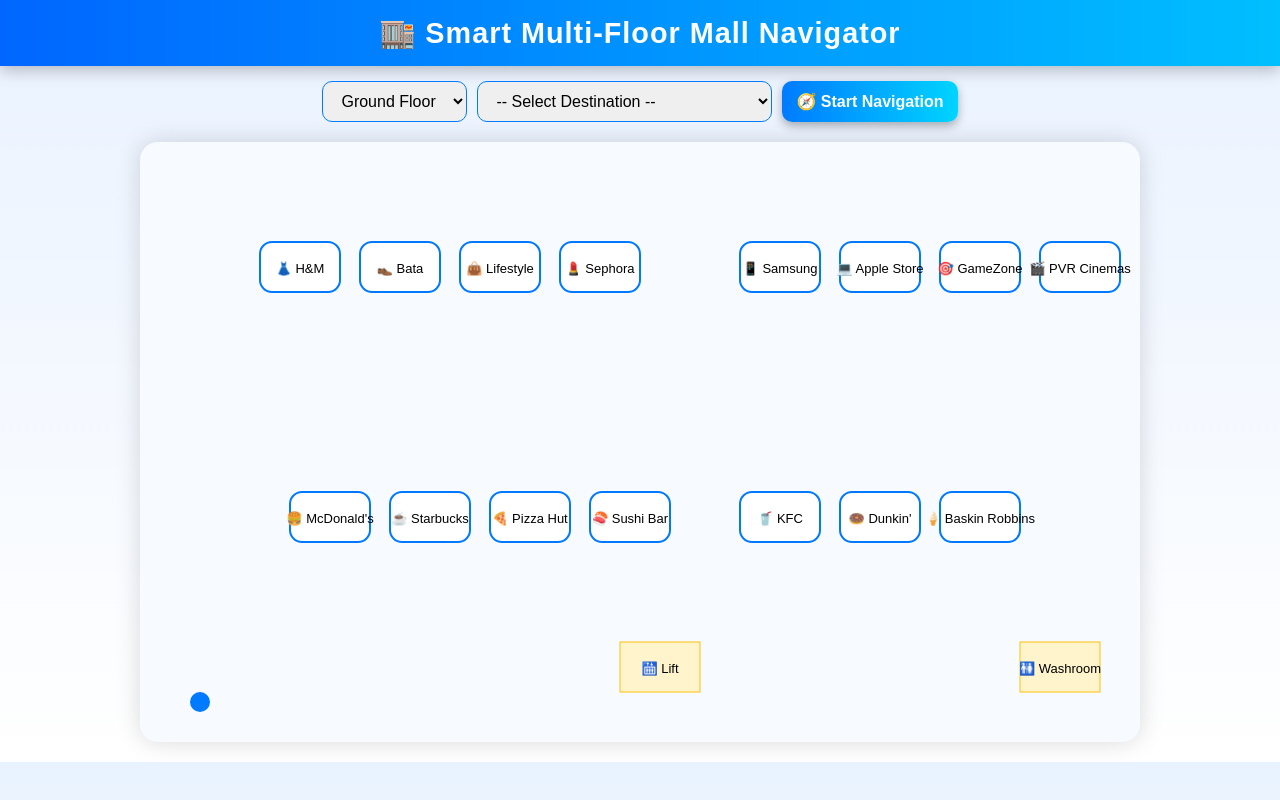
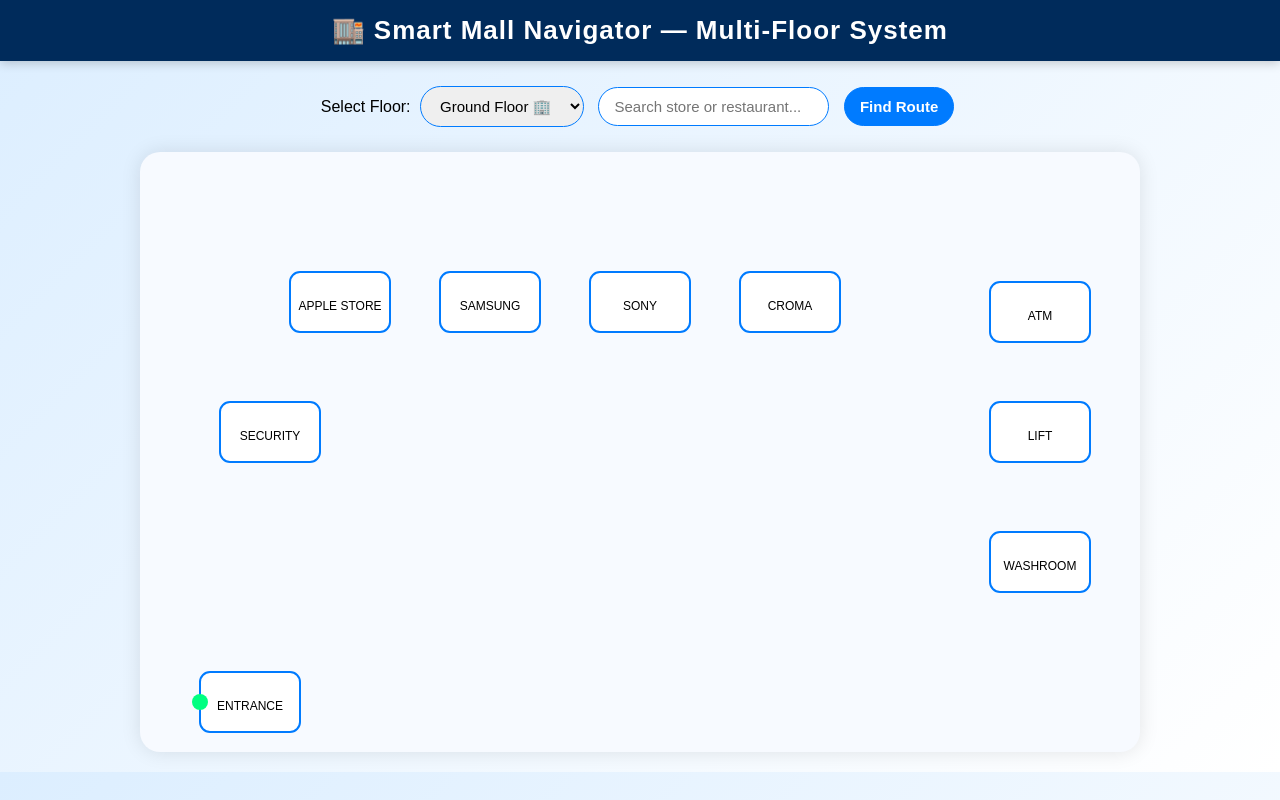
Before and after one commit to vaibhavi03-cloud/instore, a plain HTML site: page index.html in a window 1280 px wide. Drawn offline with Linux system fonts and the light colour scheme.

Commit message:
Refactor index.html for improved navigation and styles
Updated the title and styles for the Smart Mall Navigator. Enhanced the functionality for floor selection and navigation. Improved SVG rendering for stores and added animations.

```diff
--- a/index.html
+++ b/index.html
@@ -3,277 +3,227 @@
 <head>
 <meta charset="UTF-8">
 <meta name="viewport" content="width=device-width, initial-scale=1.0">
-<title>🏬 Smart Mall Navigator</title>
+<title>Smart Mall Navigator — Multi-Floor</title>
 <style>
   body {
+    margin: 0;
     font-family: "Poppins", sans-serif;
-  background: linear-gradient(180deg, #e9f2ff, #ffffff);
-  margin: 0;
-  padding: 0;
+    background: linear-gradient(135deg, #dceeff, #ffffff);
+  }
+
+  header {
+    background: #002b5b;
+    color: white;
     text-align: center;
+    padding: 15px 0;
+    font-size: 26px;
+    font-weight: 600;
+    letter-spacing: 1px;
+    box-shadow: 0 2px 10px rgba(0,0,0,0.2);
   }
-header {
-  background: linear-gradient(90deg, #0066ff, #00bfff);
+
+  #controls {
+    text-align: center;
+    margin: 20px;
+  }
+
+  select, input, button {
+    padding: 10px 15px;
+    border-radius: 25px;
+    border: 1px solid #007bff;
+    margin: 5px;
+    font-size: 15px;
+    outline: none;
+  }
+
+  button {
+    background-color: #007bff;
     color: white;
-  padding: 1rem;
-  font-size: 1.8rem;
-  font-weight: 700;
-  letter-spacing: 1px;
-  box-shadow: 0 4px 15px rgba(0,0,0,0.25);
+    cursor: pointer;
+    font-weight: 600;
+    transition: background 0.3s;
   }
-.controls {
-  margin: 15px auto;
-  display: flex;
-  justify-content: center;
-  flex-wrap: wrap;
-  gap: 10px;
-}
-select, button {
-  padding: 10px 14px;
-  border-radius: 10px;
-  border: 1px solid #007bff;
-  font-size: 16px;
-  cursor: pointer;
-  transition: 0.3s ease;
-}
-button {
-  background: linear-gradient(90deg, #007bff, #00d4ff);
-  color: white;
-  border: none;
-  font-weight: 600;
-  box-shadow: 0 4px 10px rgba(0,0,0,0.3);
-}
-button:hover {
-  transform: scale(1.05);
-}
+
+  button:hover { background: #0056b3; }
+
   svg {
     display: block;
     margin: 20px auto;
-  background: #f7fbff;
-  border-radius: 18px;
-  box-shadow: 0 0 25px rgba(0,0,0,0.15);
+    background: #f7faff;
+    border-radius: 20px;
+    box-shadow: 0 0 20px rgba(0,0,0,0.1);
   }
+
   .store {
     fill: #ffffff;
-  stroke: #0078ff;
+    stroke: #007bff;
     stroke-width: 2;
-  rx: 12;
-  ry: 12;
+    rx: 10;
+    ry: 10;
     transition: all 0.3s ease;
   }
-.store:hover {
-  fill: #cde3ff;
-  transform: scale(1.05);
-}
-.facility {
-  fill: #fff4cc;
-  stroke: #ffc107;
-}
+
+  .store:hover { fill: #cce3ff; transform: scale(1.05); }
+
   text {
-  font-size: 13px;
+    font-size: 12px;
     text-anchor: middle;
     alignment-baseline: middle;
     pointer-events: none;
   }
-.current-location {
-  fill: #007bff;
+
+  .facility { fill: #fff4a3; stroke: #ffcc00; }
+  .path-line {
+    stroke: #ff4747;
+    stroke-width: 3;
+    stroke-dasharray: 10;
+    animation: dash 1s linear infinite;
   }
-.path {
-  stroke: #007bff;
-  stroke-width: 3;
-  stroke-dasharray: 8 5;
-  fill: none;
-}
+  @keyframes dash { to { stroke-dashoffset: -20; } }
+
+  .dot { fill: #00ff80; }
 </style>
 </head>
 <body>
+<header>🏬 Smart Mall Navigator — Multi-Floor System</header>
 
-<header>🏬 Smart Multi-Floor Mall Navigator</header>
-
-<div class="controls">
-  <select id="floorSelect" onchange="changeFloor()">
-    <option value="Ground Floor">Ground Floor</option>
-    <option value="First Floor">First Floor</option>
+<div id="controls">
+  <label for="floorSelect">Select Floor:</label>
+  <select id="floorSelect" onchange="loadFloor()">
+    <option value="Ground Floor">Ground Floor 🏢</option>
+    <option value="1st Floor">1st Floor 👗</option>
+    <option value="2nd Floor">2nd Floor 🎬</option>
   </select>
 
-  <select id="destination">
-    <option value="">-- Select Destination --</option>
-  </select>
-
-  <button onclick="findRoute()">🧭 Start Navigation</button>
+  <input type="text" id="searchInput" placeholder="Search store or restaurant..." />
+  <button onclick="navigate()">Find Route</button>
 </div>
 
-<svg id="map" width="1000" height="600"></svg>
+<svg id="mall" width="1000" height="600"></svg>
 
 <script>
-const mallData = {
+const floors = {
   "Ground Floor": [
-    { name: "👗 H&M", x: 120, y: 100 },
-    { name: "👞 Bata", x: 220, y: 100 },
-    { name: "👜 Lifestyle", x: 320, y: 100 },
-    { name: "💄 Sephora", x: 420, y: 100 },
-    { name: "📱 Samsung", x: 600, y: 100 },
-    { name: "💻 Apple Store", x: 700, y: 100 },
-    { name: "🎯 GameZone", x: 800, y: 100 },
-    { name: "🎬 PVR Cinemas", x: 900, y: 100 },
-    { name: "🍔 McDonald's", x: 150, y: 350 },
-    { name: "☕ Starbucks", x: 250, y: 350 },
-    { name: "🍕 Pizza Hut", x: 350, y: 350 },
-    { name: "🍣 Sushi Bar", x: 450, y: 350 },
-    { name: "🥤 KFC", x: 600, y: 350 },
-    { name: "🍩 Dunkin'", x: 700, y: 350 },
-    { name: "🍦 Baskin Robbins", x: 800, y: 350 },
-    { name: "🛗 Lift", x: 480, y: 500, facility: true },
-    { name: "🚻 Washroom", x: 880, y: 500, facility: true }
+    { name: "ENTRANCE", x: 60, y: 520 },
+    { name: "APPLE STORE", x: 150, y: 120 },
+    { name: "SAMSUNG", x: 300, y: 120 },
+    { name: "SONY", x: 450, y: 120 },
+    { name: "CROMA", x: 600, y: 120 },
+    { name: "ATM", x: 850, y: 130 },
+    { name: "LIFT", x: 850, y: 250 },
+    { name: "WASHROOM", x: 850, y: 380 },
+    { name: "SECURITY", x: 80, y: 250 }
   ],
-  "First Floor": [
-    { name: "👕 Zara", x: 120, y: 100 },
-    { name: "🧥 Allen Solly", x: 220, y: 100 },
-    { name: "🧴 Forest Essentials", x: 320, y: 100 },
-    { name: "💅 Nykaa", x: 420, y: 100 },
-    { name: "📷 Reliance Digital", x: 600, y: 100 },
-    { name: "🎳 Bowling Alley", x: 700, y: 100 },
-    { name: "🎤 Karaoke Club", x: 800, y: 100 },
-    { name: "🎮 VR World", x: 900, y: 100 },
-    { name: "🍱 Food Express", x: 150, y: 350 },
-    { name: "🍗 Barbeque Nation", x: 250, y: 350 },
-    { name: "🍜 Noodle Hub", x: 350, y: 350 },
-    { name: "🍛 Curry Leaf", x: 450, y: 350 },
-    { name: "🍟 Burger King", x: 600, y: 350 },
-    { name: "🍧 Cream Stone", x: 700, y: 350 },
-    { name: "🍫 Chocolate Room", x: 800, y: 350 },
-    { name: "🛗 Lift", x: 480, y: 500, facility: true },
-    { name: "🚻 Washroom", x: 880, y: 500, facility: true }
+
+  "1st Floor": [
+    { name: "ZARA", x: 100, y: 120 },
+    { name: "H&M", x: 250, y: 120 },
+    { name: "PUMA", x: 400, y: 120 },
+    { name: "NIKE", x: 550, y: 120 },
+    { name: "ADIDAS", x: 700, y: 120 },
+    { name: "FOOD COURT", x: 100, y: 400 },
+    { name: "STARBUCKS", x: 300, y: 400 },
+    { name: "KFC", x: 500, y: 400 },
+    { name: "TRIAL ROOM", x: 850, y: 250 },
+    { name: "LIFT", x: 850, y: 400 }
+  ],
+
+  "2nd Floor": [
+    { name: "CINEMAX", x: 120, y: 120 },
+    { name: "FUNZONE", x: 300, y: 120 },
+    { name: "BOOK STORE", x: 480, y: 120 },
+    { name: "TOY WORLD", x: 660, y: 120 },
+    { name: "GAMING ARENA", x: 840, y: 120 },
+    { name: "ICE CREAM PARLOR", x: 200, y: 400 },
+    { name: "PIZZA HUT", x: 400, y: 400 },
+    { name: "DOMINO’S", x: 600, y: 400 },
+    { name: "WASHROOM", x: 850, y: 300 },
+    { name: "LIFT", x: 850, y: 450 }
   ]
 };
 
+const svg = document.getElementById("mall");
 let currentFloor = "Ground Floor";
-let svg = document.getElementById("map");
-let movingDot = null;
+let currentX = 60;
+let currentY = 550;
 
-function drawMall() {
-  svg.innerHTML = "";
-  const data = mallData[currentFloor];
-
-  data.forEach(store => {
+function drawFloor(floorData) {
+  svg.innerHTML = ""; // Clear previous floor
+  floorData.forEach(store => {
     const rect = document.createElementNS("http://www.w3.org/2000/svg", "rect");
     rect.setAttribute("x", store.x);
     rect.setAttribute("y", store.y);
-    rect.setAttribute("width", 80);
-    rect.setAttribute("height", 50);
-    rect.setAttribute("class", store.facility ? "facility" : "store");
+    rect.setAttribute("width", 100);
+    rect.setAttribute("height", 60);
+    rect.setAttribute("class", "store");
     svg.appendChild(rect);
 
     const text = document.createElementNS("http://www.w3.org/2000/svg", "text");
-    text.setAttribute("x", store.x + 40);
-    text.setAttribute("y", store.y + 28);
+    text.setAttribute("x", store.x + 50);
+    text.setAttribute("y", store.y + 35);
     text.textContent = store.name;
     svg.appendChild(text);
   });
 
-  // Entry point
-  const entry = document.createElementNS("http://www.w3.org/2000/svg", "circle");
-  entry.setAttribute("cx", 60);
-  entry.setAttribute("cy", 560);
-  entry.setAttribute("r", 10);
-  entry.setAttribute("class", "current-location");
-  svg.appendChild(entry);
+  // Current location dot
+  const dot = document.createElementNS("http://www.w3.org/2000/svg", "circle");
+  dot.setAttribute("cx", currentX);
+  dot.setAttribute("cy", currentY);
+  dot.setAttribute("r", 8);
+  dot.setAttribute("fill", "#00ff80");
+  svg.appendChild(dot);
 }
 
-function populateDestinations() {
-  const dropdown = document.getElementById("destination");
-  dropdown.innerHTML = "<option value=''>-- Select Destination --</option>";
-  Object.keys(mallData).forEach(floor => {
-    mallData[floor].forEach(store => {
-      if (!store.facility) {
-        const opt = document.createElement("option");
-        opt.value = JSON.stringify({ ...store, floor });
-        opt.textContent = `${store.name} (${floor})`;
-        dropdown.appendChild(opt);
-      }
-    });
-  });
+function loadFloor() {
+  currentFloor = document.getElementById("floorSelect").value;
+  drawFloor(floors[currentFloor]);
 }
 
-function speak(msg) {
-  const utter = new SpeechSynthesisUtterance(msg);
-  utter.lang = "en-IN";
-  speechSynthesis.speak(utter);
+function drawPath(x1, y1, x2, y2) {
+  document.querySelectorAll(".path-line").forEach(p => p.remove());
+  document.querySelectorAll(".dot-move").forEach(p => p.remove());
+
+  const path = document.createElementNS("http://www.w3.org/2000/svg", "line");
+  path.setAttribute("x1", x1);
+  path.setAttribute("y1", y1);
+  path.setAttribute("x2", x2);
+  path.setAttribute("y2", y2);
+  path.setAttribute("class", "path-line");
+  svg.appendChild(path);
+
+  // moving dot animation
+  const dot = document.createElementNS("http://www.w3.org/2000/svg", "circle");
+  dot.setAttribute("r", 8);
+  dot.setAttribute("class", "dot dot-move");
+  svg.appendChild(dot);
+
+  let progress = 0;
+  function animate() {
+    progress += 0.01;
+    if (progress <= 1) {
+      const cx = x1 + (x2 - x1) * progress;
+      const cy = y1 + (y2 - y1) * progress;
+      dot.setAttribute("cx", cx);
+      dot.setAttribute("cy", cy);
+      requestAnimationFrame(animate);
+    }
+  }
+  animate();
 }
 
-function changeFloor() {
-  currentFloor = document.getElementById("floorSelect").value;
-  drawMall();
-}
-
-function findRoute() {
-  const val = document.getElementById("destination").value;
-  if (!val) return alert("Please select your destination.");
-  const dest = JSON.parse(val);
-
-  speak(`Navigating to ${dest.name}`);
-
-  if (dest.floor !== currentFloor) {
-    speak(`Please take the lift to ${dest.floor}.`);
-    drawLiftRoute(dest);
+function navigate() {
+  const query = document.getElementById("searchInput").value.toUpperCase();
+  const floorData = floors[currentFloor];
+  const dest = floorData.find(s => s.name === query);
+  if (dest) {
+    drawPath(currentX, currentY, dest.x + 50, dest.y + 30);
+    alert(`Navigating to ${dest.name} on ${currentFloor} 🏬`);
   } else {
-    drawPath(dest);
+    alert("Store not found on this floor!");
   }
 }
 
-function drawLiftRoute(dest) {
-  drawMall();
-  const lift = mallData[currentFloor].find(s => s.name === "🛗 Lift");
-  const path = document.createElementNS("http://www.w3.org/2000/svg", "path");
-  const d = `M60,560 L${lift.x + 40},${lift.y + 25}`;
-  path.setAttribute("d", d);
-  path.setAttribute("class", "path");
-  svg.appendChild(path);
-
-  animateDot(path, () => {
-    speak("Now moving to first floor via lift.");
-    setTimeout(() => {
-      currentFloor = dest.floor;
-      document.getElementById("floorSelect").value = dest.floor;
-      drawMall();
-      drawPath(dest);
-    }, 2500);
-  });
-}
-
-function drawPath(dest) {
-  drawMall();
-  const path = document.createElementNS("http://www.w3.org/2000/svg", "path");
-  const d = `M60,560 L${dest.x + 40},${dest.y + 25}`;
-  path.setAttribute("d", d);
-  path.setAttribute("class", "path");
-  svg.appendChild(path);
-  animateDot(path, () => speak(`You have reached ${dest.name}.`));
-}
-
-function animateDot(path, callback) {
-  if (movingDot) movingDot.remove();
-  movingDot = document.createElementNS("http://www.w3.org/2000/svg", "circle");
-  movingDot.setAttribute("r", 8);
-  movingDot.setAttribute("fill", "#ff0077");
-  svg.appendChild(movingDot);
-
-  const length = path.getTotalLength();
-  let progress = 0;
-  function step() {
-    const point = path.getPointAtLength(progress);
-    movingDot.setAttribute("cx", point.x);
-    movingDot.setAttribute("cy", point.y);
-    progress += 3;
-    if (progress <= length) requestAnimationFrame(step);
-    else if (callback) callback();
-  }
-  step();
-}
-
-drawMall();
-populateDestinations();
+loadFloor();
 </script>
-
 </body>
 </html>
```
Lines whose indentation alone changed are shown as unchanged.
